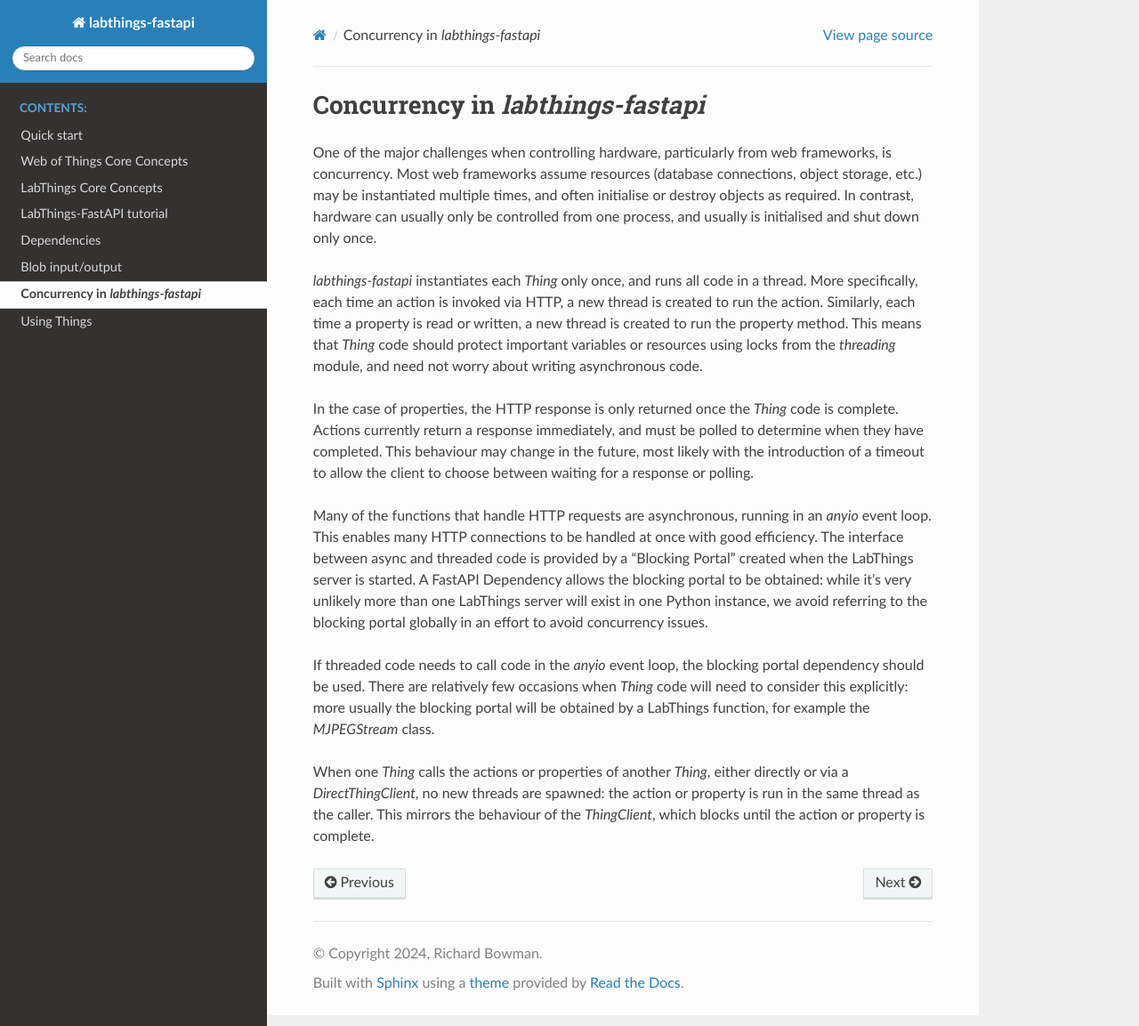
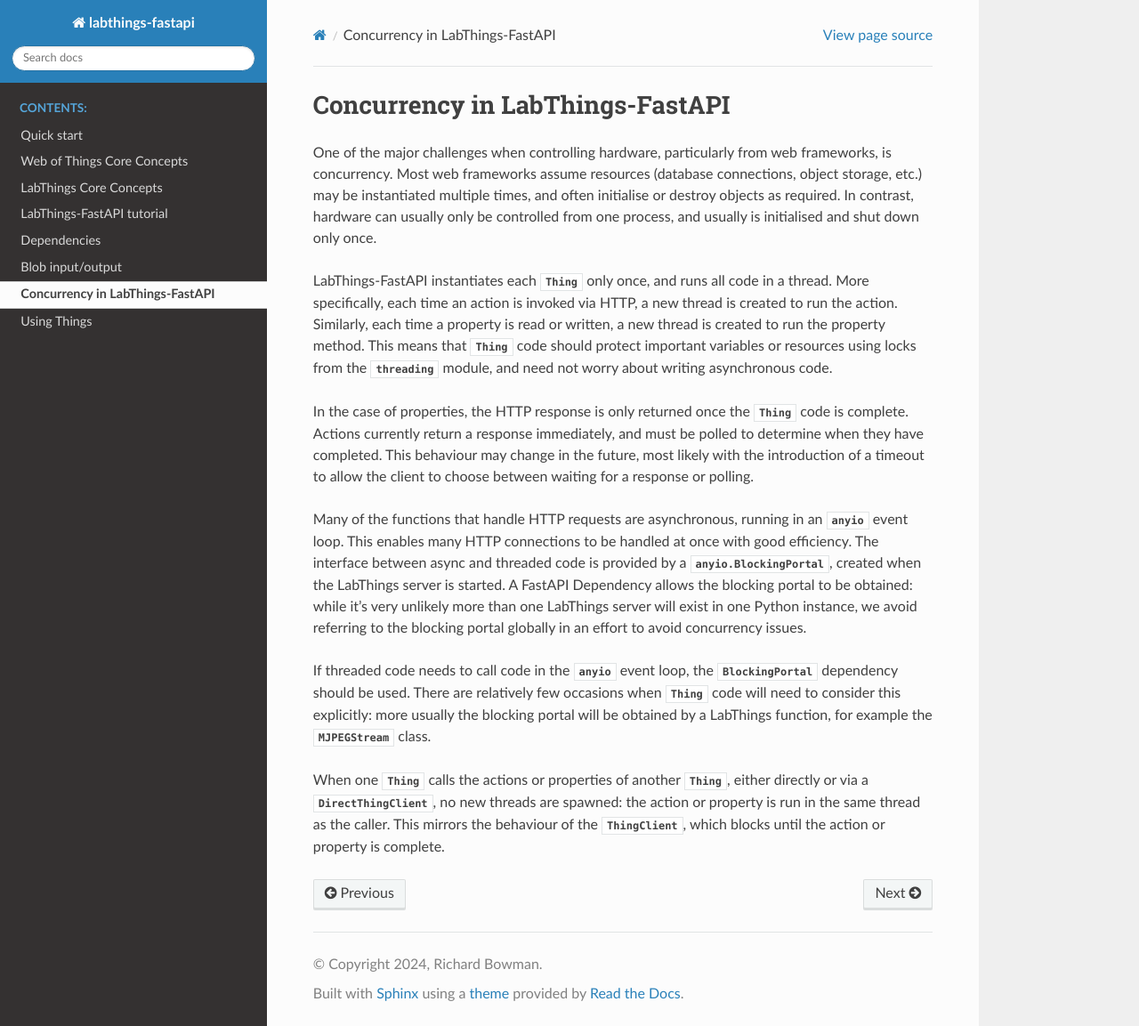
Before and after one commit to labthings/labthings-fastapi, a Sphinx documentation site: the page built from docs/source/concurrency.rst, in a window 1280 px wide and 1153 px high. Shown: the whole window at 89% size. Built offline with Sphinx 7.4.7 and the Read the Docs theme 3.1.0, drawn with Linux system fonts in a browser that asks for light colours; pages that are not in the unit, such as notebooks, are missing from menus.

Commit message:
Fix links and link to anyio

```diff
--- a/docs/source/blobs.rst
+++ b/docs/source/blobs.rst
@@ -126,7 +126,7 @@
 HTTP interface and serialization
 --------------------------------
 
-:class:`.Blob` objects are subclasses of `pydantic.BaseModel`, which means they can be serialized to JSON and deserialized from JSON. When this happens, the :class:`.Blob` is represented as a JSON object with :prop:`.Blob.url` and :prop:`.Blob.content_type` fields. The :prop:`.Blob.url` field is a link to the data. The :prop:`.Blob.content_type` field is a string representing the MIME type of the data. It is worth noting that models may be nested: this means an action may return many :class:`.Blob` objects in its output, either as a list or as fields in a :class:`pydantic.BaseModel` subclass. Each :class:`.Blob` in the output will be serialized to JSON with its URL and content type, and the client can then download the data from the URL, one download per :class:`.Blob` object.
+:class:`.Blob` objects are subclasses of `pydantic.BaseModel`, which means they can be serialized to JSON and deserialized from JSON. When this happens, the :class:`.Blob` is represented as a JSON object with `.Blob.url` and `.Blob.content_type` fields. The `.Blob.url` field is a link to the data. The `.Blob.content_type` field is a string representing the MIME type of the data. It is worth noting that models may be nested: this means an action may return many :class:`.Blob` objects in its output, either as a list or as fields in a :class:`pydantic.BaseModel` subclass. Each :class:`.Blob` in the output will be serialized to JSON with its URL and content type, and the client can then download the data from the URL, one download per :class:`.Blob` object.
 
 When a :class:`.Blob` is serialized, the URL is generated with a unique ID to allow it to be downloaded. The URL is not guaranteed to be permanent, and should not be used as a long-term reference to the data. The URL will expire after 5 minutes, and the data will no longer be available for download after that time.
 
--- a/docs/source/concurrency.rst
+++ b/docs/source/concurrency.rst
@@ -1,14 +1,14 @@
-Concurrency in `labthings-fastapi`
+Concurrency in LabThings-FastAPI
 ==================================
 
 One of the major challenges when controlling hardware, particularly from web frameworks, is concurrency. Most web frameworks assume resources (database connections, object storage, etc.) may be instantiated multiple times, and often initialise or destroy objects as required. In contrast, hardware can usually only be controlled from one process, and usually is initialised and shut down only once.
 
-`labthings-fastapi` instantiates each `Thing` only once, and runs all code in a thread. More specifically, each time an action is invoked via HTTP, a new thread is created to run the action. Similarly, each time a property is read or written, a new thread is created to run the property method. This means that `Thing` code should protect important variables or resources using locks from the `threading` module, and need not worry about writing asynchronous code.
+LabThings-FastAPI instantiates each :class:`.Thing` only once, and runs all code in a thread. More specifically, each time an action is invoked via HTTP, a new thread is created to run the action. Similarly, each time a property is read or written, a new thread is created to run the property method. This means that :class:`.Thing` code should protect important variables or resources using locks from the `threading` module, and need not worry about writing asynchronous code.
 
-In the case of properties, the HTTP response is only returned once the `Thing` code is complete. Actions currently return a response immediately, and must be polled to determine when they have completed. This behaviour may change in the future, most likely with the introduction of a timeout to allow the client to choose between waiting for a response or polling.
+In the case of properties, the HTTP response is only returned once the :class:`.Thing` code is complete. Actions currently return a response immediately, and must be polled to determine when they have completed. This behaviour may change in the future, most likely with the introduction of a timeout to allow the client to choose between waiting for a response or polling.
 
-Many of the functions that handle HTTP requests are asynchronous, running in an `anyio` event loop. This enables many HTTP connections to be handled at once with good efficiency. The interface between async and threaded code is provided by a "Blocking Portal" created when the LabThings server is started. A FastAPI Dependency allows the blocking portal to be obtained: while it's very unlikely more than one LabThings server will exist in one Python instance, we avoid referring to the blocking portal globally in an effort to avoid concurrency issues.
+Many of the functions that handle HTTP requests are asynchronous, running in an :mod:`anyio` event loop. This enables many HTTP connections to be handled at once with good efficiency. The interface between async and threaded code is provided by a :class:`anyio.BlockingPortal`, created when the LabThings server is started. A FastAPI Dependency allows the blocking portal to be obtained: while it's very unlikely more than one LabThings server will exist in one Python instance, we avoid referring to the blocking portal globally in an effort to avoid concurrency issues.
 
-If threaded code needs to call code in the `anyio` event loop, the blocking portal dependency should be used. There are relatively few occasions when `Thing` code will need to consider this explicitly: more usually the blocking portal will be obtained by a LabThings function, for example the `MJPEGStream` class.
+If threaded code needs to call code in the `anyio` event loop, the :class:`~.dependencies.blocking_portal.BlockingPortal` dependency should be used. There are relatively few occasions when :class:`.Thing` code will need to consider this explicitly: more usually the blocking portal will be obtained by a LabThings function, for example the :class:`.MJPEGStream` class.
 
-When one `Thing` calls the actions or properties of another `Thing`, either directly or via a `DirectThingClient`, no new threads are spawned: the action or property is run in the same thread as the caller. This mirrors the behaviour of the `ThingClient`, which blocks until the action or property is complete.
+When one `Thing` calls the actions or properties of another :class:`.Thing`, either directly or via a :class:`.DirectThingClient`, no new threads are spawned: the action or property is run in the same thread as the caller. This mirrors the behaviour of the :class:`.ThingClient`, which blocks until the action or property is complete.
--- a/docs/source/conf.py
+++ b/docs/source/conf.py
@@ -25,6 +25,8 @@
 templates_path = ["_templates"]
 exclude_patterns = []
 
+default_role = "py:obj"
+
 autodoc2_packages = ["../../src/labthings_fastapi"]
 autodoc2_render_plugin = "myst"
 autodoc2_class_docstring = "both"
@@ -43,6 +45,8 @@
 intersphinx_mapping = {
     "python": ("https://docs.python.org/3", None),
     "fastapi": ("https://fastapi.tiangolo.com", None),
+    "anyio": ("https://anyio.readthedocs.io/en/stable/", None),
+    "pydantic": ("https://docs.pydantic.dev/latest/", None),
 }
 
 myst_enable_extensions = ["fieldlist"]
```
Also changed, not shown: docs/source/lt_core_concepts.rst (+10 -7 lines).
